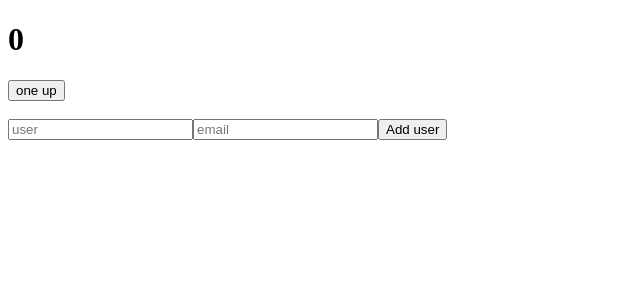
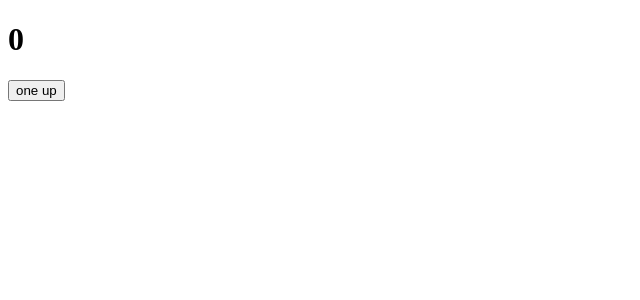
Before and after one commit to developermartins/zustand-counter, a React (Create React App) app: page / in a window 1280 px wide. Shown: the top 300 px of the page, without its empty margins (0-640 px from the left). Built offline with nearby package versions, Linux system fonts and the light colour scheme.

Commit message:
remove components

```diff
--- a/src/App.jsx
+++ b/src/App.jsx
@@ -1,5 +1,4 @@
 import React from 'react';
-import Form from './components/Form';
 import { Controls, Counter } from './Counter';
 
 const App = () => {
@@ -8,10 +7,6 @@ const App = () => {
     <div>
       <Counter />
       <Controls />
-      <br />
-      <br />
-      <Form />
-
     </div>
   );
 };
--- a/src/components/Form.jsx
+++ /dev/null
@@ -1,15 +0,0 @@
-import React from 'react'
-
-const Form = () => {
-  return (
-    <div>
-        <form  onSubmit={() => ({})}>
-            <input type="text" name='user' placeholder='user' />
-            <input type="text" name='email' placeholder='email' />
-            <button type='submit'>Add user</button>
-        </form>
-    </div>
-  )
-}
-
-export default Form
```
Also changed, not shown: src/store/store.js (deleted).
